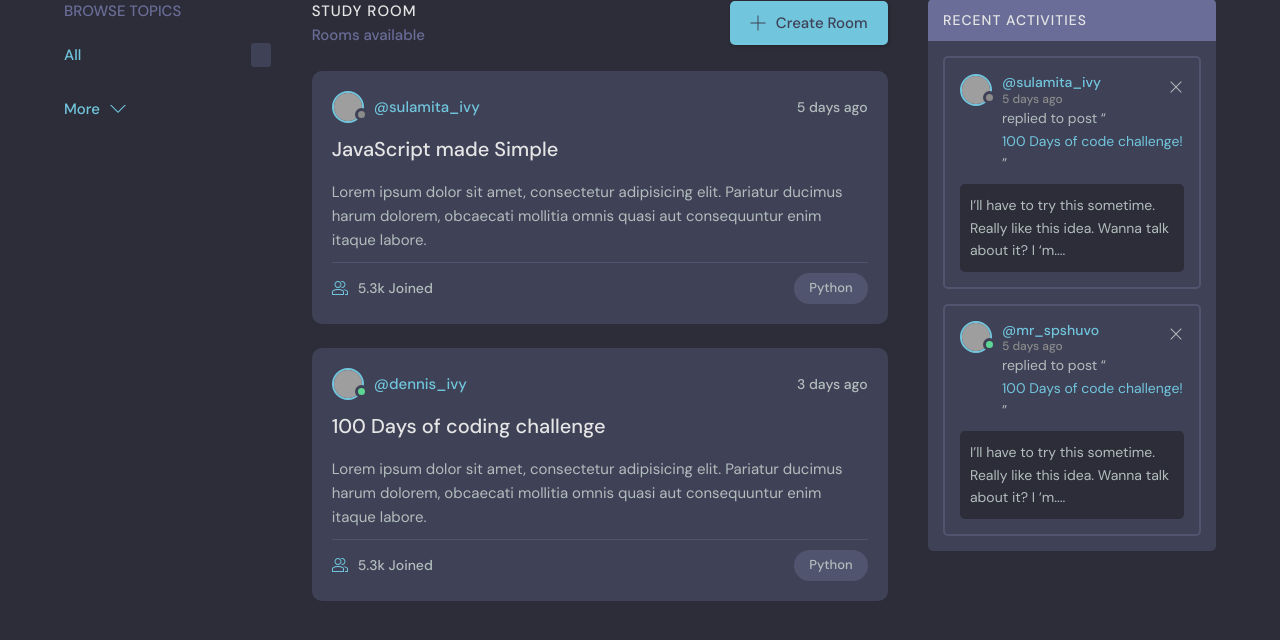
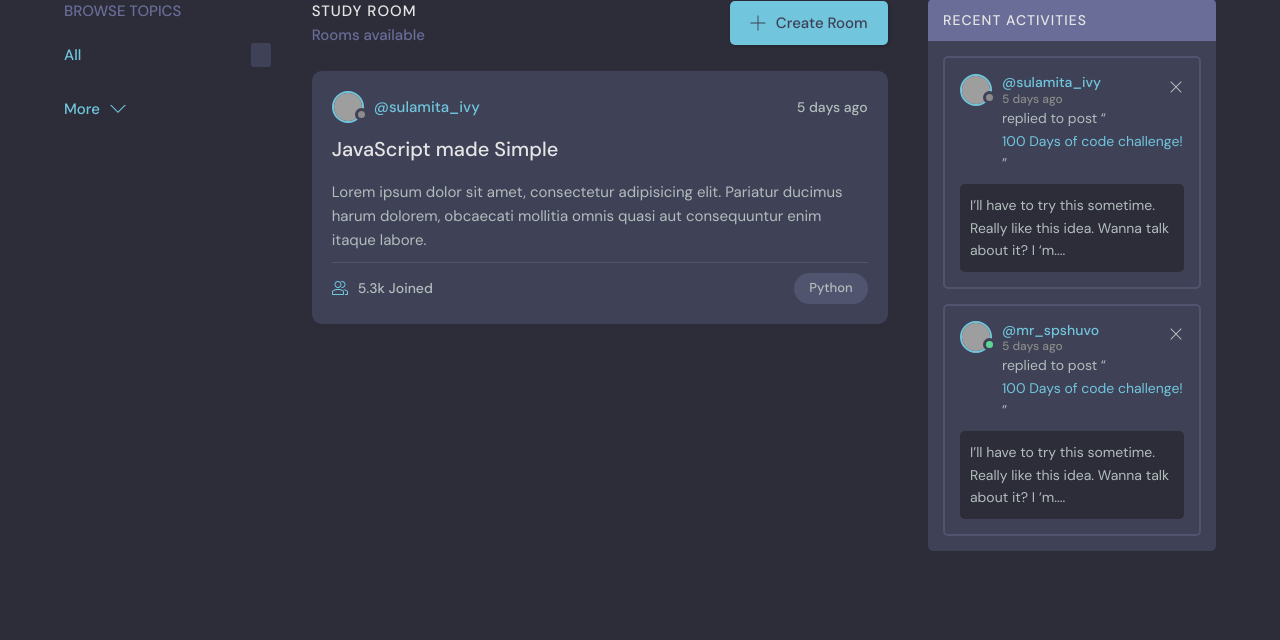
Before and after one commit to Megidd/studybud, a Django app: template base/templates/base/home.html in a window 1280 px wide. Shown: the part 101-741 px from the top of the page. Run offline with Django 4.2, Linux system fonts and the light colour scheme; the template is opened without the code that fills it, so the values that code supplies are empty; grey boxes are pictures that could not be loaded.

Commit message:
Remove a theme item, since we will loop over them

```diff
--- a/base/templates/base/home.html
+++ b/base/templates/base/home.html
@@ -61,47 +61,6 @@
         </div>
         <div class="roomListRoom__meta">
           <a href="room.html" class="roomListRoom__joined">
-            <svg version="1.1" xmlns="http://www.w3.org/2000/svg" width="32" height="32" viewBox="0 0 32 32">
-              <title>user-group</title>
-              <path
-                d="M30.539 20.766c-2.69-1.547-5.75-2.427-8.92-2.662 0.649 0.291 1.303 0.575 1.918 0.928 0.715 0.412 1.288 1.005 1.71 1.694 1.507 0.419 2.956 1.003 4.298 1.774 0.281 0.162 0.456 0.487 0.456 0.85v4.65h-4v2h5c0.553 0 1-0.447 1-1v-5.65c0-1.077-0.56-2.067-1.461-2.584z">
-              </path>
-              <path
-                d="M22.539 20.766c-6.295-3.619-14.783-3.619-21.078 0-0.901 0.519-1.461 1.508-1.461 2.584v5.65c0 0.553 0.447 1 1 1h22c0.553 0 1-0.447 1-1v-5.651c0-1.075-0.56-2.064-1.461-2.583zM22 28h-20v-4.65c0-0.362 0.175-0.688 0.457-0.85 5.691-3.271 13.394-3.271 19.086 0 0.282 0.162 0.457 0.487 0.457 0.849v4.651z">
-              </path>
-              <path
-                d="M19.502 4.047c0.166-0.017 0.33-0.047 0.498-0.047 2.757 0 5 2.243 5 5s-2.243 5-5 5c-0.168 0-0.332-0.030-0.498-0.047-0.424 0.641-0.944 1.204-1.513 1.716 0.651 0.201 1.323 0.331 2.011 0.331 3.859 0 7-3.141 7-7s-3.141-7-7-7c-0.688 0-1.36 0.131-2.011 0.331 0.57 0.512 1.089 1.075 1.513 1.716z">
-              </path>
-              <path
-                d="M12 16c3.859 0 7-3.141 7-7s-3.141-7-7-7c-3.859 0-7 3.141-7 7s3.141 7 7 7zM12 4c2.757 0 5 2.243 5 5s-2.243 5-5 5-5-2.243-5-5c0-2.757 2.243-5 5-5z">
-              </path>
-            </svg>
-            5.3k Joined
-          </a>
-          <p class="roomListRoom__topic">Python</p>
-        </div>
-      </div>
-      <div class="roomListRoom">
-        <div class="roomListRoom__header">
-          <a href="profile.html" class="roomListRoom__author">
-            <div class="avatar avatar--small active">
-              <img src="https://randomuser.me/api/portraits/men/11.jpg" />
-            </div>
-            <span>@dennis_ivy</span>
-          </a>
-          <div class="roomListRoom__actions">
-            <span>3 days ago</span>
-          </div>
-        </div>
-        <div class="roomListRoom__content">
-          <a href="room.html">100 Days of coding challenge</a>
-          <p>
-            Lorem ipsum dolor sit amet, consectetur adipisicing elit. Pariatur ducimus harum dolorem, obcaecati
-            mollitia omnis quasi aut consequuntur enim itaque labore.
-          </p>
-        </div>
-        <div class="roomListRoom__meta">
-          <a class="roomListRoom__joined">
             <svg version="1.1" xmlns="http://www.w3.org/2000/svg" width="32" height="32" viewBox="0 0 32 32">
               <title>user-group</title>
               <path
```
